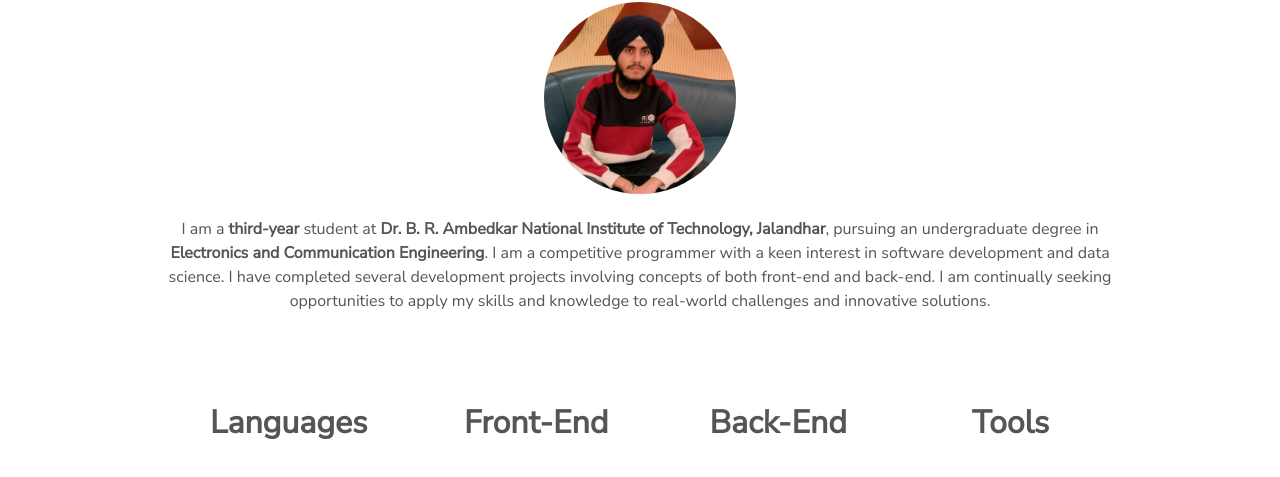
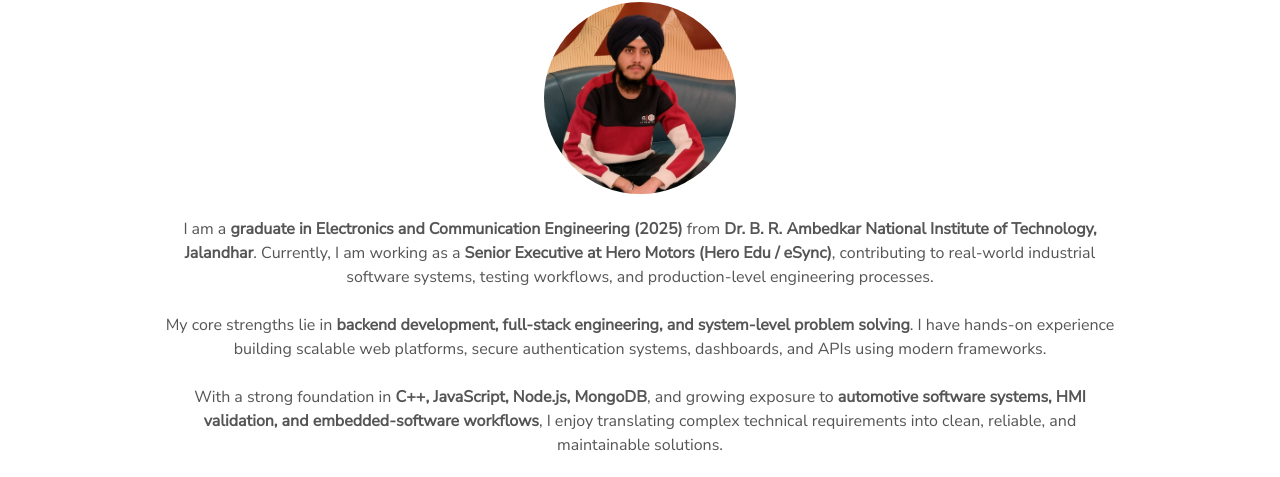
Before and after one commit to jujharsingh2802/jujhar-portfolio, a plain HTML site: page index.html in a window 1280 px wide. Shown: the part 896-1373 px from the top of the page. Drawn offline with nearby package versions, Linux system fonts and the light colour scheme.

Commit message:
Revise personal introduction in index.html

```diff
--- a/index.html
+++ b/index.html
@@ -61,9 +61,21 @@
           />
         </picture>
         <p>
-          I am a <strong>third-year</strong> student at <strong>Dr. B. R. Ambedkar National Institute of Technology, Jalandhar</strong>,
-          pursuing an undergraduate degree in <strong>Electronics and Communication Engineering</strong>. I am a competitive programmer with a keen interest in software development and data science. I have completed several development projects involving concepts of both front-end and back-end. I am continually seeking opportunities to apply my skills and knowledge to real-world challenges and innovative solutions.
-        </p>
+  I am a <strong>graduate in Electronics and Communication Engineering (2025)</strong> from
+  <strong>Dr. B. R. Ambedkar National Institute of Technology, Jalandhar</strong>.
+  Currently, I am working as a <strong>Senior Executive at Hero Motors (Hero Edu / eSync)</strong>,
+  contributing to real-world industrial software systems, testing workflows, and
+  production-level engineering processes.
+  <br /><br />
+  My core strengths lie in <strong>backend development, full-stack engineering, and system-level problem solving</strong>.
+  I have hands-on experience building scalable web platforms, secure authentication systems,
+  dashboards, and APIs using modern frameworks.
+  <br /><br />
+  With a strong foundation in <strong>C++, JavaScript, Node.js, MongoDB</strong>, and growing exposure
+  to <strong>automotive software systems, HMI validation, and embedded-software workflows</strong>,
+  I enjoy translating complex technical requirements into clean, reliable, and maintainable solutions.
+</p>
+
 
       </div>
 
```
